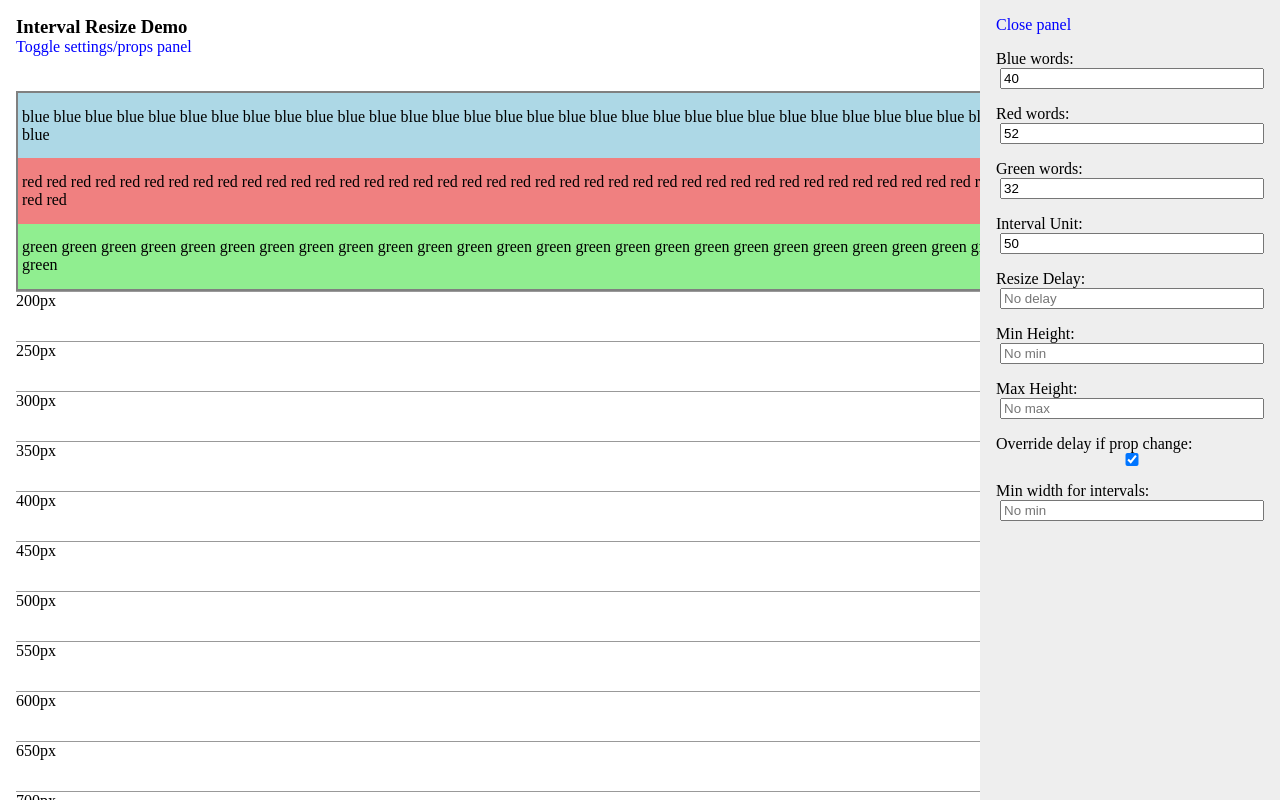
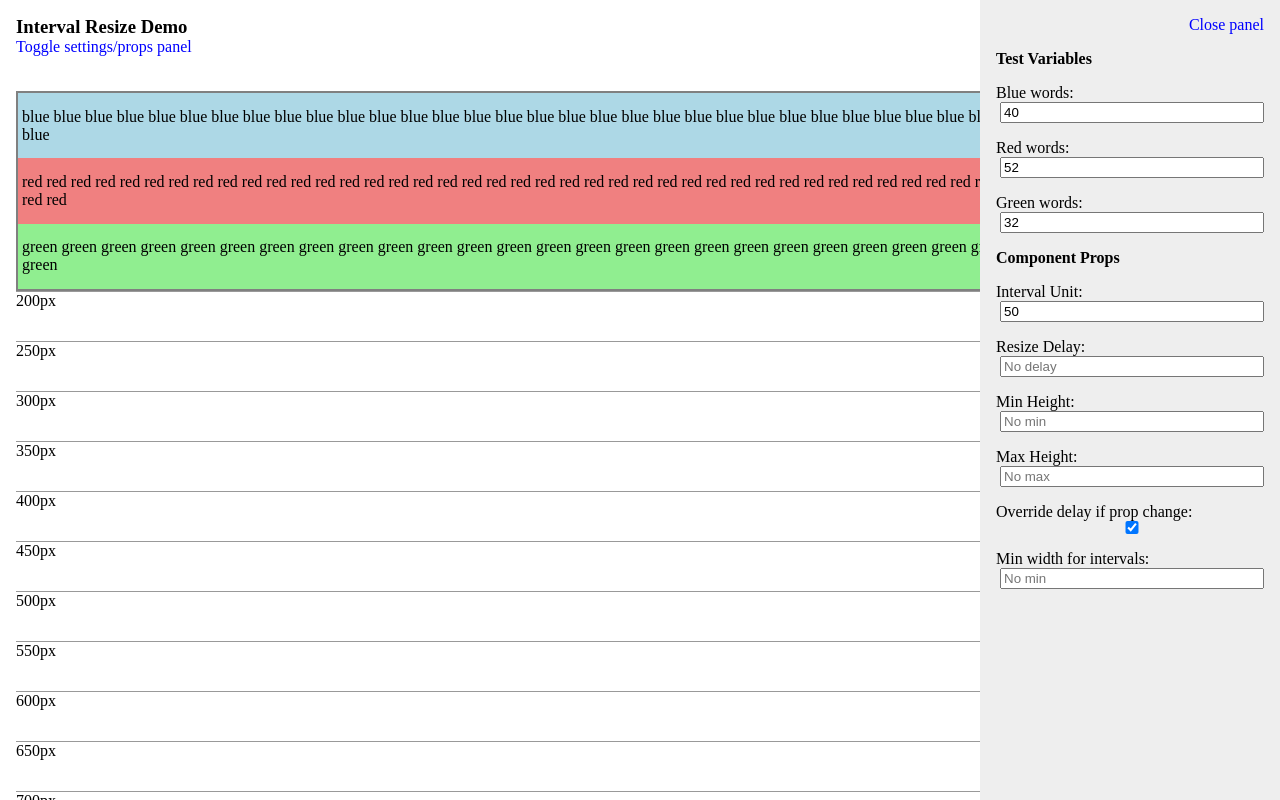
Before and after one commit to liamross/interval-resizer, a React app: page / in a window 1280 px wide. Both pictures are taken after a click on the link "Toggle settings/props panel". Shown: the top 800 px of the page. Built offline with nearby package versions, Linux system fonts and the light colour scheme; the HTML template or start-up script is replaced by a standard one.

Commit message:
styling changes to demo

```diff
--- a/src/App.css
+++ b/src/App.css
@@ -114,3 +114,7 @@ a:hover {
   position: absolute;
   border-top: 1px solid rgba(0, 0, 0, .4);
 }
+
+.close-panel {
+  text-align: right;
+}
--- a/src/App.jsx
+++ b/src/App.jsx
@@ -39,6 +39,7 @@ class App extends Component {
         {this.state.isSettingsPanelOpen &&
           <div className="resizeDemo-settings">
             <a
+              className="close-panel"
               onClick={() => this.setState({
                 ...this.state,
                 isSettingsPanelOpen: false,
@@ -46,6 +47,7 @@ class App extends Component {
             >
               Close panel
             </a>
+            <h4>Test Variables</h4>
             <div>
               <span className="nowrapLabel">Blue words:</span>
               <input
@@ -85,6 +87,7 @@ class App extends Component {
                 })}
               />
             </div>
+            <h4>Component Props</h4>
             <div>
               <span className="nowrapLabel">Interval Unit:</span>
               <input
--- a/src/IntervalResizer/IntervalResizer.jsx
+++ b/src/IntervalResizer/IntervalResizer.jsx
@@ -33,11 +33,11 @@ class IntervalResizer extends Component {
 
   componentDidMount() {
     this.resizeTimeout(true);
-    window.addEventListener('resize', () => this.resizeTimeout());
+    window.addEventListener('resize', () => this.resizeTimeout(false));
   }
 
   componentWillUnmount() {
-    window.removeEventListener('resize', () => this.resizeTimeout());
+    window.removeEventListener('resize', () => this.resizeTimeout(false));
   }
 
   /**
@@ -45,15 +45,15 @@ class IntervalResizer extends Component {
    * expensive). If function is called while timeout is in progress, it clears
    * the timeout and begins again. Takes a boolean to determine whether it will
    * call instantly.
-   * @param {boolean} instant
+   * @param {boolean} instant - True to call setWrapperHeight instantly, false
+   * to wait for timeoutDelay.
    * @memberof IntervalResizer
    */
-  resizeTimeout(instant = false) {
-    const delay = instant ? 0 : this.props.timeoutDelay;
+  resizeTimeout(instant) {
     clearTimeout(this.waitToRender);
     this.waitToRender = setTimeout(() => {
       this.setWrapperHeight();
-    }, delay);
+    }, instant ? 0 : this.props.timeoutDelay);
   }
 
   /**
```
